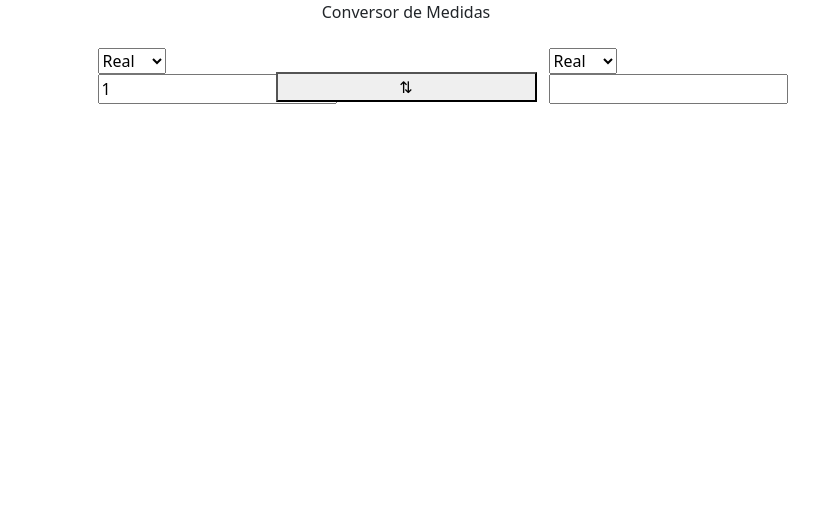
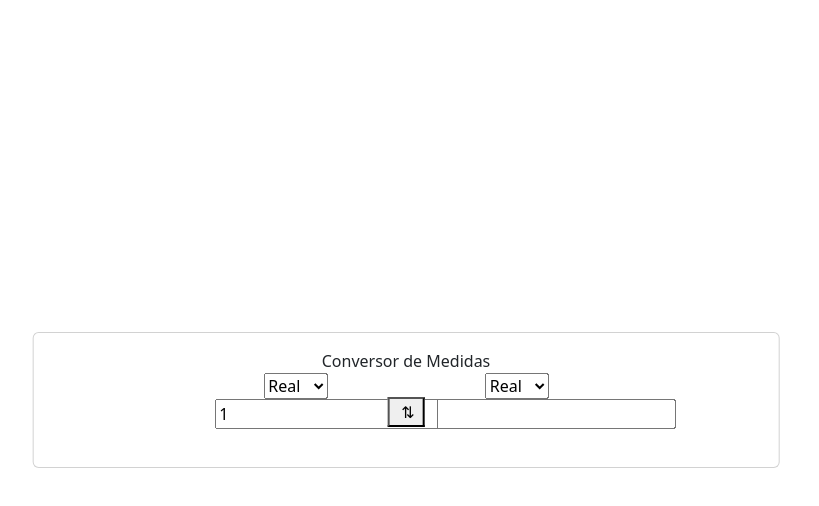
Before and after one commit to JoseM4rcio/Prova-Pratica, a plain HTML site: page index.html in a window 1280 px wide. Shown: the whole page, without its empty margins (234-1053 px from the left). Drawn offline with nearby package versions, Linux system fonts and the light colour scheme; no server answers.

Commit message:
alteracao js

```diff
--- a/index.html
+++ b/index.html
@@ -12,26 +12,28 @@
 <body>
 
 
-    <div class="container">
+    <div class="container ">
+        <div class="card col-7 container center position-absolute top-50 start-50 translate-middle p-3 text-center ">
             <div class="row justify-content-center">
                 Conversor de Medidas
             </div>
 
-        <div class="row justify-content-center mb-4 mt-4">
-            <div class="col-sm-3 col-lg-2">
+            <div class="row justify-content-center">
+                <div class="col-sm-3 col-4">
                     <select id="from_currency"></select>
                     <input type="number" id="from_ammount" value="1" />
                 </div>
-            <div class="row justify-content-center mb-4 mt-4 col-sm-3">
+                <div class="row justify-content-center mb-4 mt-4 col-1">
                     <button id="swap"> ⇅ </button>
                 </div>
 
-            <div class="col-sm-3 col-lg-2">
+                <div class="col-sm-3 col-4">
                     <select id="to_currency"></select>
                     <input type="number" id="to_ammount" />
                 </div>
                 <div class="text-center">
                     <span id="tax_info"></span>
+                </div>
             </div>
         </div>
     </div>
--- a/script.js
+++ b/script.js
@@ -17,7 +17,7 @@ swap.addEventListener('click', infoSwap);
 main();
 
 function main() {
-  let currency = { "BRL": "Real", "EUR": "Euro", "USD": "Dollar"};
+  let currency = { "BRL": "Real", "EUR": "Euro", "USD": "Dólar", "LYD": "Libra"};
   let options = [];
   for (var [key, value] of Object.entries(currency)) {
     options.push(`<option value='${key}'>${value}</option>`);
@@ -45,7 +45,7 @@ function getInfoSelect(select) {
 async function calculate() {
   let from = label_from_currency.value;
   let to = label_to_currency.value;
-  let { rates } = await getURL(`https://api.exchangerate-api.com/v4/latest/${from}`);
+  let { rates } = await getURL(`https://api.exchangerate-api.com/v6/latest/${from}`);
   let rate = rates[to];
   tax_info.innerText = `1 ${getInfoSelect(label_from_currency)} = ${rate} ${getInfoSelect(label_to_currency)}`
   input_to_ammount.value = (input_from_ammount.value * rate).toFixed(2);
```
Lines whose indentation alone changed are shown as unchanged.
